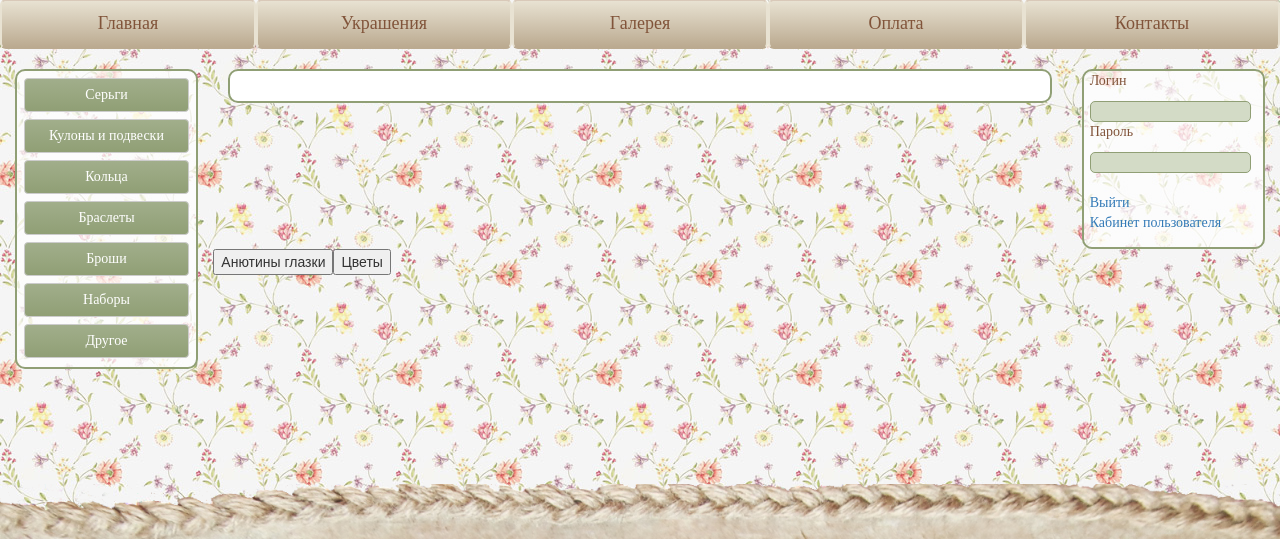
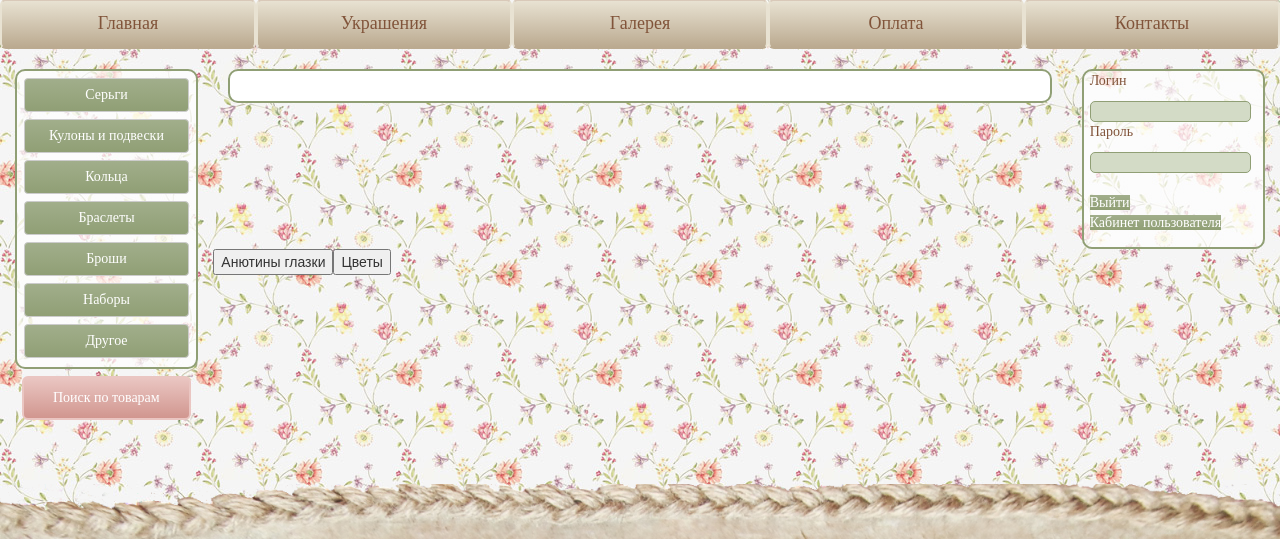
Before and after one commit to lubovdudko/newproject, a PHP site: page /?url=1 in a window 1280 px wide. Shown: the part 261-800 px from the top of the page. Run offline with PHP 8.4, Linux system fonts and the light colour scheme; the visitor is signed in with stand-in values (Sample User, id 1); data comes from the database, SQL or seed files in the repository; a stand-in replaces the project's code that opens the database connection; some libraries are stand-ins or nearby versions.

Commit message:
Поиск, стили

```diff
--- a/media/css/style.css
+++ b/media/css/style.css
@@ -148,7 +148,14 @@ margin-top:20px;
 	color:#81543a;
 	font-family:century gothic;
 }
+.right a{
+	text-align:center;
+	background:linear-gradient(#a1ae8b,#909f75)#909f75;
+	color:white;
+	font-family:century gothic;
+	margin-top:5px;
 
+}
 .login{
 margin-left:6px;
 float:center;
@@ -178,7 +185,19 @@ float:center;
 	background-color:rgba(255,255,255,0.7);
 	border:2px solid #909f75;
 }
-
+#search{
+	font-family:century gothic;
+	background:linear-gradient(#eac6c2,#d1968f)#d1968f;
+	color:#white;
+	text-decoration:none;
+	padding:10px 0;
+	text-align:center;
+	border-radius:6px;
+	border-width:2px;
+    border-style:solid;
+    border-color:#eac6c2;
+	transition:0.2s;
+}
 #footer {
 		background: url(../img/bg1.png) no-repeat center;
 		background-size: cover;
--- a/templates/bottom.php
+++ b/templates/bottom.php
@@ -13,7 +13,8 @@
 		}
 	else{
 ?>
-<p><a href="login.php">Войти</a><br><a href="reg.php">Регистрация</a></p>
+<p><a href="login.php">Войти</a><a href="reg.php">Регистрация</a></p>
+
 <?php
 		}
 ?>
@@ -21,7 +22,11 @@
 				</div>
 			</div>
 		</div>
-		<div class="button"><button>Анютины глазки</button><button>Цветы</button></div>
+		<div class="button"><button>Анютины глазки</button><button>Цветы</button>
+
+
+
+		</div>
 		<div id="footer">
 
 		</div>
--- a/templates/top.php
+++ b/templates/top.php
@@ -111,6 +111,7 @@ $(window).bind("load", function() {
 						<a href="#" class="btn btn-default">Наборы</a>
 						<a href="#" class="btn btn-default">Другое</a>
 					</div></div>
+				<a id='search' href="search.php">Поиск по товарам</a>
 				</div>
 			</div>
 			<div class="col-md-8">
```
Also changed, not shown: search.php (added, +67 -0 lines), search.txt (added).
